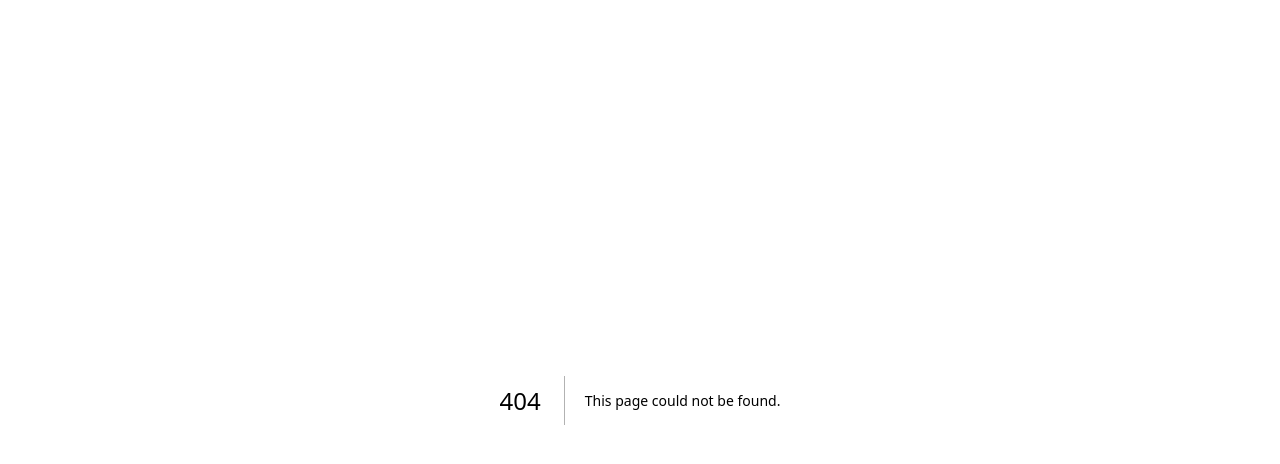
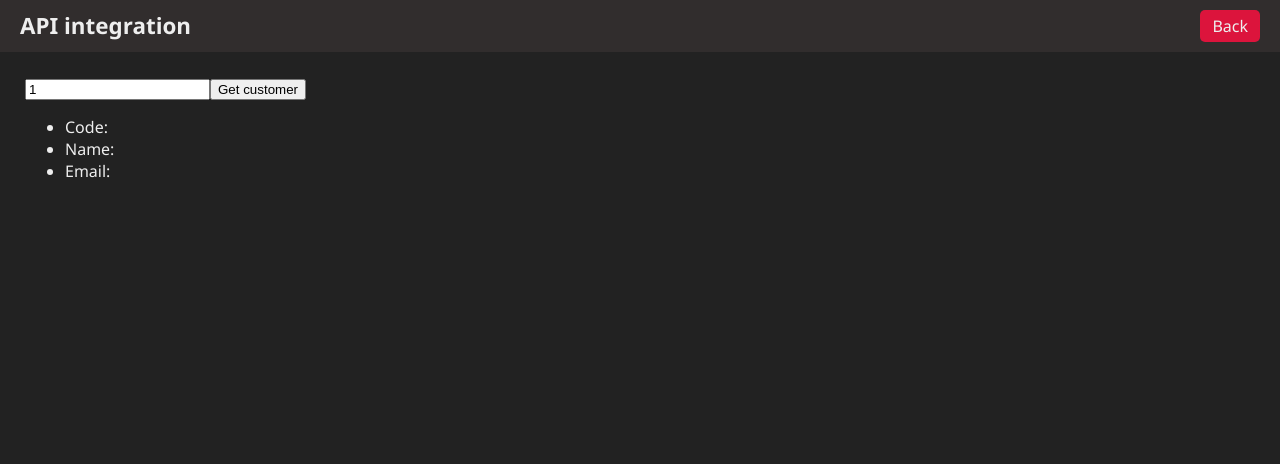
Before and after one commit to NetoJL/NextJS-Fundamentals, a Next.js app: page /integration in a window 1280 px wide. Before the commit this address had no page. Shown: the top 464 px of the page. Built offline with nearby package versions, Linux system fonts and the light colour scheme.

Commit message:
integration.jsx created and updated

```diff
--- /dev/null
+++ b/src/pages/integration.jsx
@@ -0,0 +1,30 @@
+import Layout from "@/components/Layout";
+import { useState } from "react";
+
+export default function Integration() {
+	const [customer, setCustomer] = useState({});
+    const [code, setCode] = useState(1);
+
+	async function getCustomer() {
+        const resp = await fetch("http://localhost:3000/api/customers/" + code)
+        const data = await resp.json()
+        setCustomer(data)
+
+		//.then((resp) => resp.json())
+		//.then((data) => setCustomer(data));
+    }
+
+	return (
+		<Layout title="API integration">
+			<div>
+                <input type="number" value={code} onChange={e => setCode(e.target.value)} />
+				<button onClick={getCustomer}>Get customer</button>
+			</div>
+			<ul>
+				<li>Code: {customer.id}</li>
+				<li>Name: {customer.name}</li>
+				<li>Email: {customer.email}</li>
+			</ul>
+		</Layout>
+	);
+}
```
